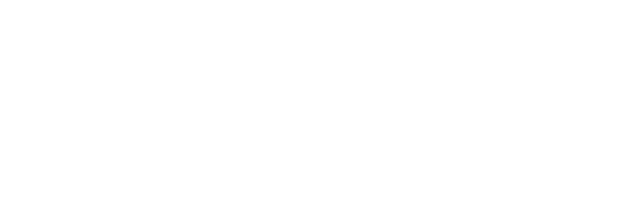
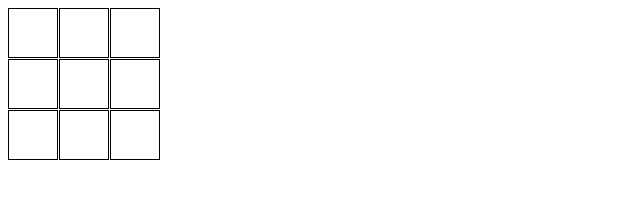
Before and after one commit to Giorgi-Tabatadze/tic-tac-toe, a plain HTML site: page index.html in a window 1280 px wide. Shown: the whole page, without its empty margins (0-640 px from the left). Drawn offline with Linux system fonts and the light colour scheme.

Commit message:
render games and moves
created module displayController which handless rendering of the dom
and handles move events.

```diff
--- a/index.html
+++ b/index.html
@@ -5,11 +5,11 @@
   <meta http-equiv="X-UA-Compatible" content="IE=edge">
   <meta name="viewport" content="width=device-width, initial-scale=1.0">
   <link rel="stylesheet" href="./style.css">
-  <script src="./javascript.js"></script>
+  <script src="./javascript.js" defer></script>
   <title>Tic Tac Toe</title>
 </head>
 <body>
-  <div id="boardContainer">
+  <div id="board-container">
 
   </div>
 </body>
--- a/javascript.js
+++ b/javascript.js
@@ -27,7 +27,7 @@ let gameBoard = function () {
 /*
 gameflow object
 
-private function renderDom that takes gameBoard array and renders squares with
+private function renderDom. using gameBoard array, renders squares with
 event listeners that have unique data-id depending on the array number they are
 given.
 
@@ -44,8 +44,59 @@ function that creates second player
 
 */
 
+const player = function (name, symbol) {
+  return {name, symbol}
+};
+
+let displayController = function (){
 
 
+  let player1 = player("jack", "X")
+  let player2 = player("bob", "O")
+  let playerTurn = player1;
+
+  const boardContainer = document.querySelector("#board-container");
+
+  const removeAllChildNodes = (parent) => {
+    while (parent.firstChild) {
+        parent.removeChild(parent.firstChild);
+    }
+  }
+
+  const renderDom = function () {
+    removeAllChildNodes(boardContainer);
+    gameBoard.grid.forEach(element => {
+      let square = document.createElement("div");
+      square.dataset.id = gameBoard.grid.indexOf(element);
+      square.classList.add("square")
+      if (typeof element === "number"){
+        square.addEventListener("click", moveMade);
+      }
+      else {
+        square.innerHTML = element;
+      }
+      boardContainer.appendChild(square);
+    });
+  };
+
+  const changeTurn = () => {
+    if (playerTurn === player1) {
+      playerTurn = player2;
+    }
+    else {
+      playerTurn = player1;
+    }
+  }
+
+  const moveMade = function(event) {
+    const location = event.target.dataset.id;
+    const symbol = playerTurn.symbol;
+    gameBoard.putSymbol(location, symbol);
+    changeTurn();
+    renderDom();
+  }
+  renderDom();
+}();
 
 
 
--- a/style.css
+++ b/style.css
@@ -0,0 +1,14 @@
+#board-container{
+  display: grid;
+  grid-template-columns: 50px 50px 50px;
+  grid-template-rows: 50px 50px 50px;
+  gap: 1px;
+}
+
+.square {
+  border: 1px solid black;
+  display: flex;
+  justify-content: center;
+  align-items: center;
+  font-size: 30px;
+}
```
